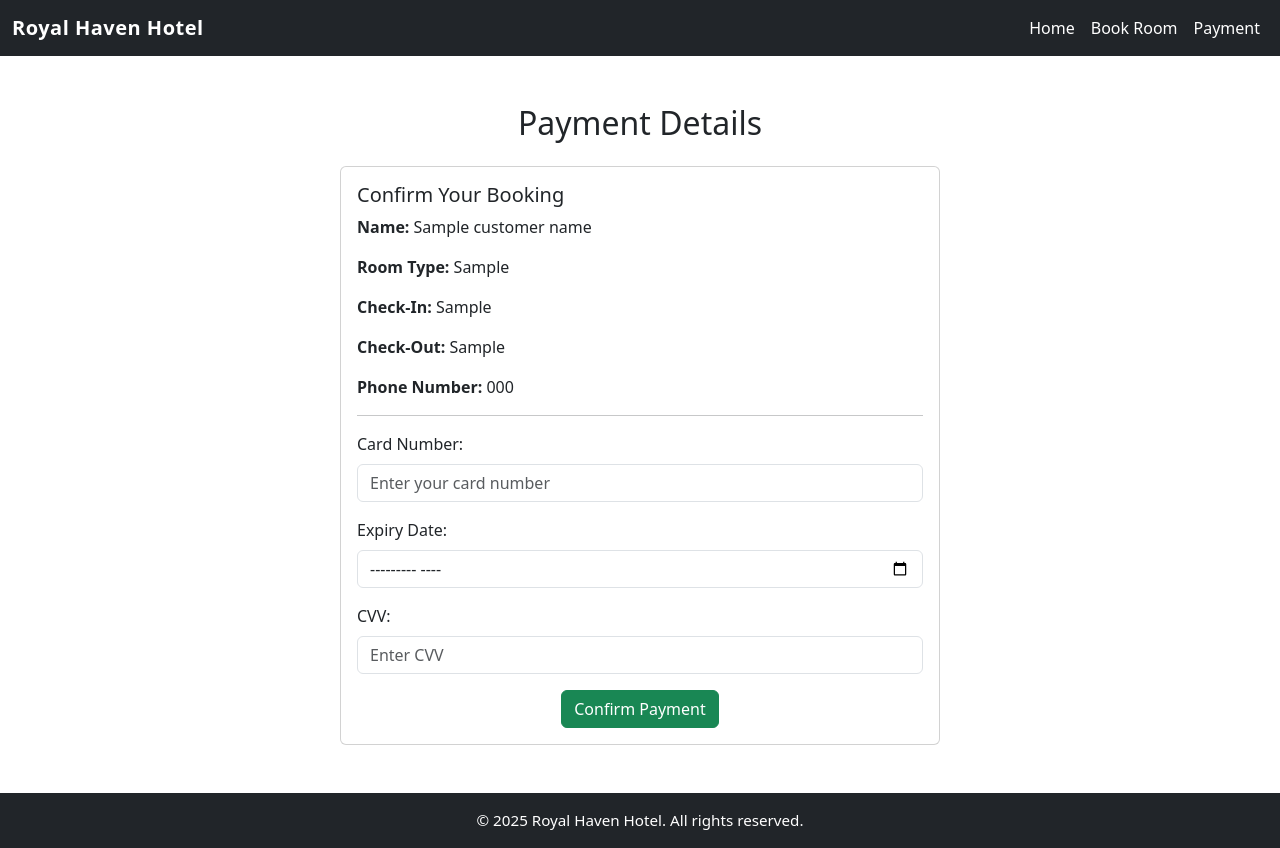
After one commit to Hyper7711/Hotel_Management_System, a Flask app: template templates/payment.html in a window 1280 px wide. The commit adds this page. Run offline with Flask 3, Linux system fonts and the light colour scheme; the template is opened without the code that fills it: most values are stand-ins (such as "Sample title", 1, 10 or a date in 2020).

Commit message:
pauyment_&_cnf_page

```diff
--- /dev/null
+++ b/templates/payment.html
@@ -0,0 +1,81 @@
+<!DOCTYPE html>
+<html lang="en">
+<head>
+    <meta charset="UTF-8">
+    <title>Payment Page</title>
+    <link rel="stylesheet" href="{{ url_for('static', filename='style.css') }}">
+    <link href="https://cdn.jsdelivr.net/npm/bootstrap@5.3.3/dist/css/bootstrap.min.css" rel="stylesheet">
+</head>
+<body>
+
+<nav class="navbar navbar-expand-lg navbar-dark bg-dark">
+    <div class="container-fluid">
+        <a class="navbar-brand" href="/">Royal Haven Hotel</a>
+        <button class="navbar-toggler" type="button" data-bs-toggle="collapse"
+                data-bs-target="#navbarNav" aria-controls="navbarNav"
+                aria-expanded="false" aria-label="Toggle navigation">
+            <span class="navbar-toggler-icon"></span>
+        </button>
+        <div class="collapse navbar-collapse" id="navbarNav">
+            <ul class="navbar-nav ms-auto">
+                <li class="nav-item"><a class="nav-link" href="/">Home</a></li>
+                <li class="nav-item"><a class="nav-link" href="/book">Book Room</a></li>
+                <li class="nav-item"><a class="nav-link active" href="#">Payment</a></li>
+            </ul>
+        </div>
+    </div>
+</nav>
+
+<div class="container mt-5">
+    <h2 class="text-center mb-4">Payment Details</h2>
+
+    <div class="card mx-auto" style="max-width: 600px;">
+        <div class="card-body">
+            <h5 class="card-title">Confirm Your Booking</h5>
+
+            <p><strong>Name:</strong> {{ customer_name }}</p>
+            <p><strong>Room Type:</strong> {{ room_type }}</p>
+            <p><strong>Check-In:</strong> {{ check_in }}</p>
+            <p><strong>Check-Out:</strong> {{ check_out }}</p>
+            <p><strong>Phone Number:</strong> {{ phone }}</p>
+
+            <hr>
+
+            <form method="POST" action="{{ url_for('confirm_booking') }}">
+                <div class="mb-3">
+                    <label class="form-label">Card Number:</label>
+                    <input type="text" class="form-control" name="card_number" placeholder="Enter your card number" required>
+                </div>
+
+                <div class="mb-3">
+                    <label class="form-label">Expiry Date:</label>
+                    <input type="month" class="form-control" name="expiry_date" required>
+                </div>
+
+                <div class="mb-3">
+                    <label class="form-label">CVV:</label>
+                    <input type="text" class="form-control" name="cvv" placeholder="Enter CVV" required>
+                </div>
+
+                <!-- Hidden Fields to send booking info -->
+                <input type="hidden" name="customer_name" value="{{ customer_name }}">
+                <input type="hidden" name="room_type" value="{{ room_type }}">
+                <input type="hidden" name="check_in" value="{{ check_in }}">
+                <input type="hidden" name="check_out" value="{{ check_out }}">
+                <input type="hidden" name="phone" value="{{ phone }}">
+
+                <div class="text-center">
+                    <button type="submit" class="btn btn-success">Confirm Payment</button>
+                </div>
+            </form>
+        </div>
+    </div>
+</div>
+
+<footer class="bg-dark text-white text-center py-3 mt-5">
+    <p class="mb-0">&copy; 2025 Royal Haven Hotel. All rights reserved.</p>
+</footer>
+
+<script src="https://cdn.jsdelivr.net/npm/bootstrap@5.3.3/dist/js/bootstrap.bundle.min.js"></script>
+</body>
+</html>
```
Also changed, not shown: templates/book.html (+9 -2 lines), templates/confirmation.html (added, +50 -0 lines).
